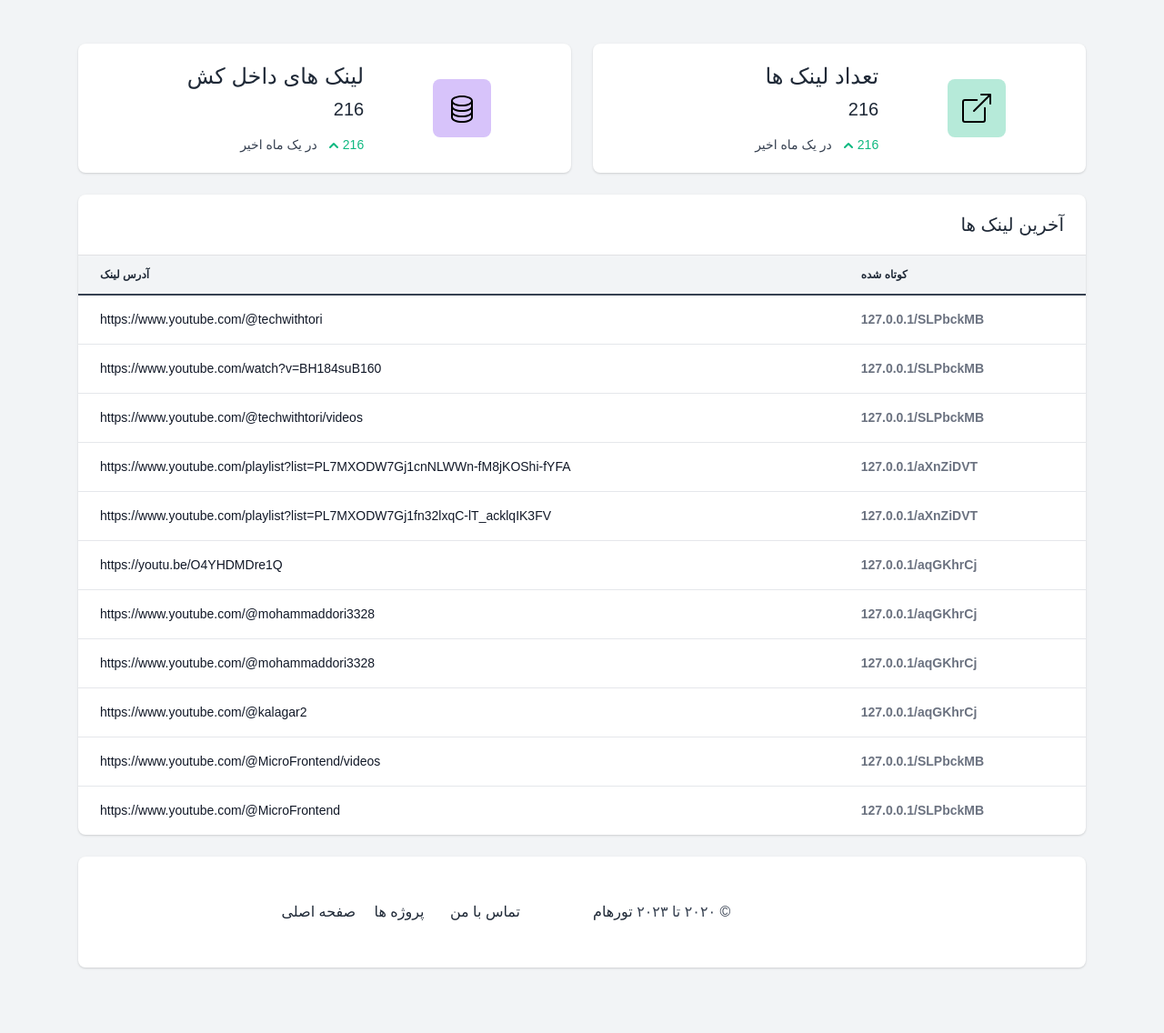
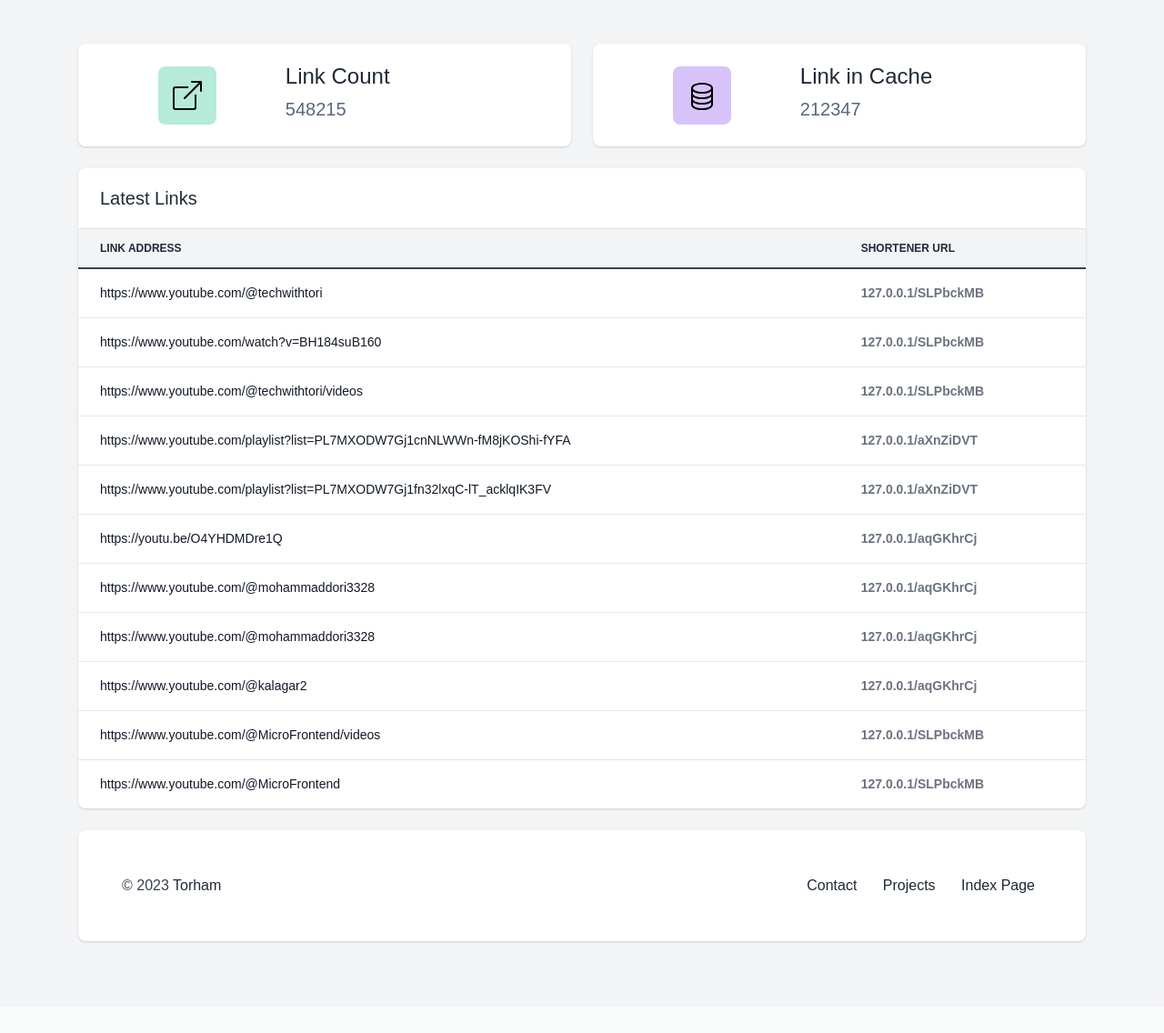
Before and after one commit to TorhamDev/link-Shortener-FastAPI, a FastAPI app: template templates/admin/index.html in a window 1280 px wide. Shown: the whole page at 91% size. After the commit the page ends 1037 px from the top, so only its background shows below. Run offline with FastAPI, Linux system fonts and the light colour scheme; the template is opened without the code that fills it, so the values that code supplies are empty; parts of the project's set-up code (start-up, migrations or seed data) failed here and were passed over.

Commit message:
Change admin language

```diff
--- a/templates/admin/index.html
+++ b/templates/admin/index.html
@@ -1,30 +1,11 @@
 <!DOCTYPE html>
-<html lang="fa" dir="rtl">
+<html lang="en">
   <head>
     <meta http-equiv="Content-Type" content="text/html; charset=utf-8" />
     <meta
       name="viewport"
       content="width=device-width, initial-scale=1, shrink-to-fit=no"
     />
-    <!-- Favicon -->
-    <link
-      rel="apple-touch-icon"
-      sizes="180x180"
-      href="static/img/favicon/apple-touch-icon.png"
-    />
-    <link
-      rel="icon"
-      type="image/png"
-      sizes="32x32"
-      href="static/img/favicon/favicon-32x32.png"
-    />
-    <link
-      rel="icon"
-      type="image/png"
-      sizes="16x16"
-      href="static/img/favicon/favicon-16x16.png"
-    />
-    <link rel="manifest" href="static/img/favicon/site.webmanifest" />
     <!-- CSS -->
     <link type="text/css" href="/static/volt.css" rel="stylesheet" />
     <!-- Title -->
@@ -57,30 +38,8 @@
                 </div>
                 <div class="col-12 col-xl-7 px-xl-0">
                   <div class="d-none d-sm-block">
-                    <h3 class="h4 mb-2">تعداد لینک ها</h3>
-                    <h5 class="bold-font mb-3">216</h5>
-                  </div>
-                  <div class="small d-flex mt-1">
-                    <div class="d-flex align-items-center">
-                      <div class="d-flex align-items-center">
-                        <span class="text-success bold-font increase-num"
-                          >216</span
-                        >
-                        <svg
-                          class="icon icon-xs text-success"
-                          fill="currentColor"
-                          viewBox="0 0 20 20"
-                          xmlns="http://www.w3.org/2000/svg"
-                        >
-                          <path
-                            fill-rule="evenodd"
-                            d="M14.707 12.707a1 1 0 01-1.414 0L10 9.414l-3.293 3.293a1 1 0 01-1.414-1.414l4-4a1 1 0 011.414 0l4 4a1 1 0 010 1.414z"
-                            clip-rule="evenodd"
-                          ></path>
-                        </svg>
-                      </div>
-                      <span class="me-2">در یک ماه اخیر</span>
-                    </div>
+                    <h3 class="h4 mb-2">Link Count</h3>
+                    <h5 class="bold-font text-muted">548215</h5>
                   </div>
                 </div>
               </div>
@@ -106,30 +65,8 @@
                 </div>
                 <div class="col-12 col-xl-7 px-xl-0">
                   <div class="d-none d-sm-block">
-                    <h3 class="h4 mb-2">لینک های داخل کش</h3>
-                    <h5 class="bold-font mb-3">216</h5>
-                  </div>
-                  <div class="small d-flex mt-1">
-                    <div class="d-flex align-items-center">
-                      <div class="d-flex align-items-center">
-                        <span class="text-success bold-font increase-num"
-                          >216</span
-                        >
-                        <svg
-                          class="icon icon-xs text-success"
-                          fill="currentColor"
-                          viewBox="0 0 20 20"
-                          xmlns="http://www.w3.org/2000/svg"
-                        >
-                          <path
-                            fill-rule="evenodd"
-                            d="M14.707 12.707a1 1 0 01-1.414 0L10 9.414l-3.293 3.293a1 1 0 01-1.414-1.414l4-4a1 1 0 011.414 0l4 4a1 1 0 010 1.414z"
-                            clip-rule="evenodd"
-                          ></path>
-                        </svg>
-                      </div>
-                      <span class="me-2">در یک ماه اخیر</span>
-                    </div>
+                    <h3 class="h4 mb-2">Link in Cache</h3>
+                    <h5 class="bold-font text-muted">212347</h5>
                   </div>
                 </div>
               </div>
@@ -141,7 +78,7 @@
         <div class="card-header">
           <div class="row align-items-center">
             <div class="col">
-              <h2 class="fs-5 fw-bold mb-0">آخرین لینک ها</h2>
+              <h2 class="fs-5 fw-bold mb-0">Latest Links</h2>
             </div>
           </div>
         </div>
@@ -152,8 +89,8 @@
           >
             <thead class="thead-light">
               <tr>
-                <th class="border-bottom" scope="col">آدرس لینک</th>
-                <th class="border-bottom" scope="col">کوتاه شده</th>
+                <th class="border-bottom" scope="col">Link Address</th>
+                <th class="border-bottom" scope="col">Shortener Url</th>
               </tr>
             </thead>
             <tbody>
@@ -281,30 +218,29 @@
         <div class="row">
           <div class="col-12 col-md-4 col-xl-6 mb-4 mb-md-0">
             <p class="mb-0 text-center text-lg-start">
-              © ۲۰۲۰ تا ۲۰۲۳
+              © 2023
               <a
                 class="text-primary fw-normal"
                 href="https://github.com/TorhamDev"
                 target="_blank"
-                >تورهام</a
+                >Torham</a
               >
             </p>
           </div>
           <div class="col-12 col-md-8 col-xl-6 text-center text-lg-start">
-            <!-- List -->
             <ul
               class="list-inline list-group-flush list-group-borderless text-md-end mb-0"
             >
               <li class="list-inline-item px-0 px-sm-2">
-                <a href="https://t.me/TorhamDevCH">تماس با من</a>
+                <a href="https://t.me/TorhamDevCH">Contact</a>
               </li>
               <li class="list-inline-item px-0 px-sm-2">
                 <a href="https://github.com/TorhamDev?tab=repositories"
-                  >پروژه ها</a
+                  >Projects</a
                 >
               </li>
               <li class="list-inline-item px-0 px-sm-2">
-                <a href="/">صفحه اصلی</a>
+                <a href="/">Index Page</a>
               </li>
             </ul>
           </div>
```
